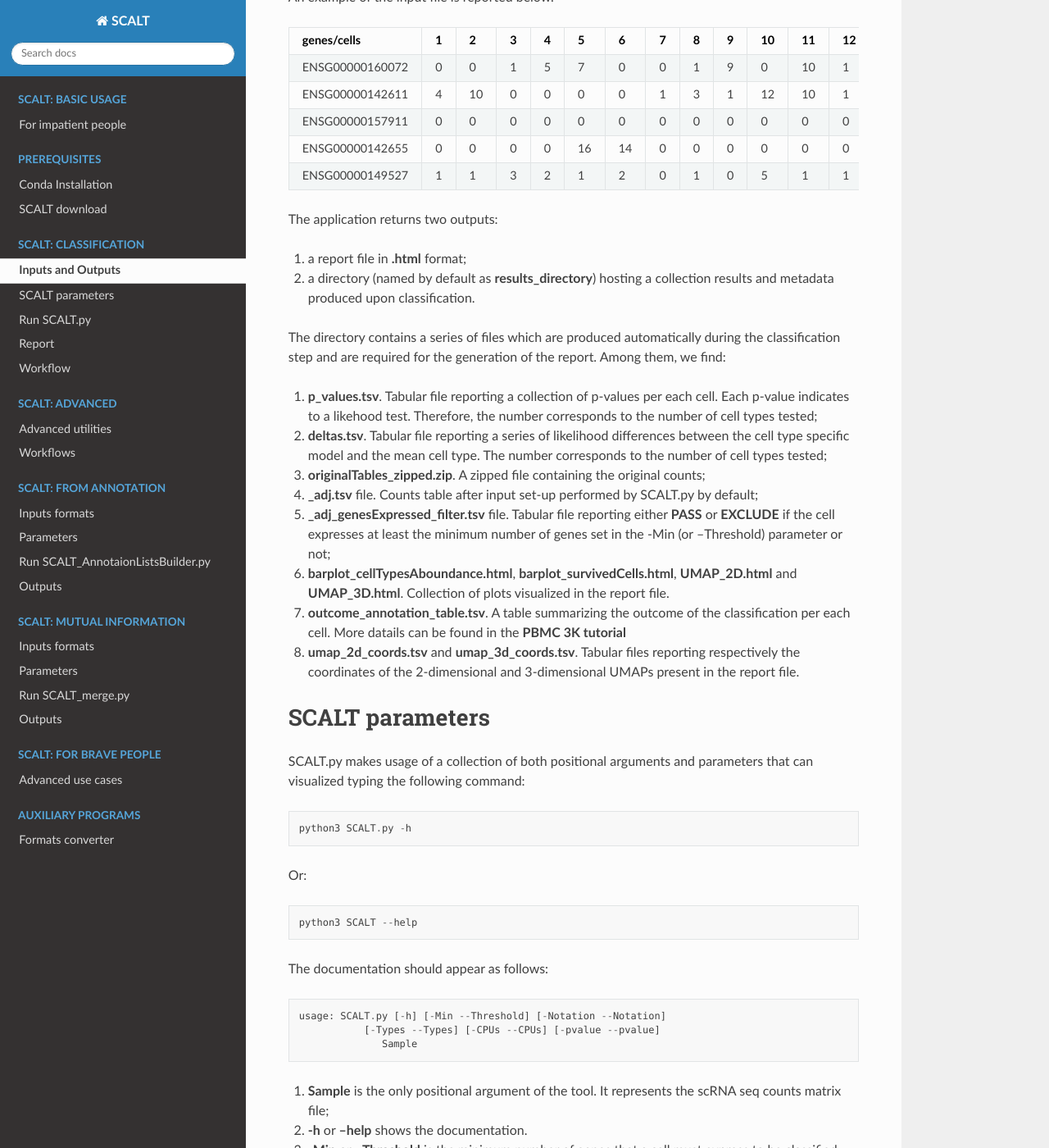
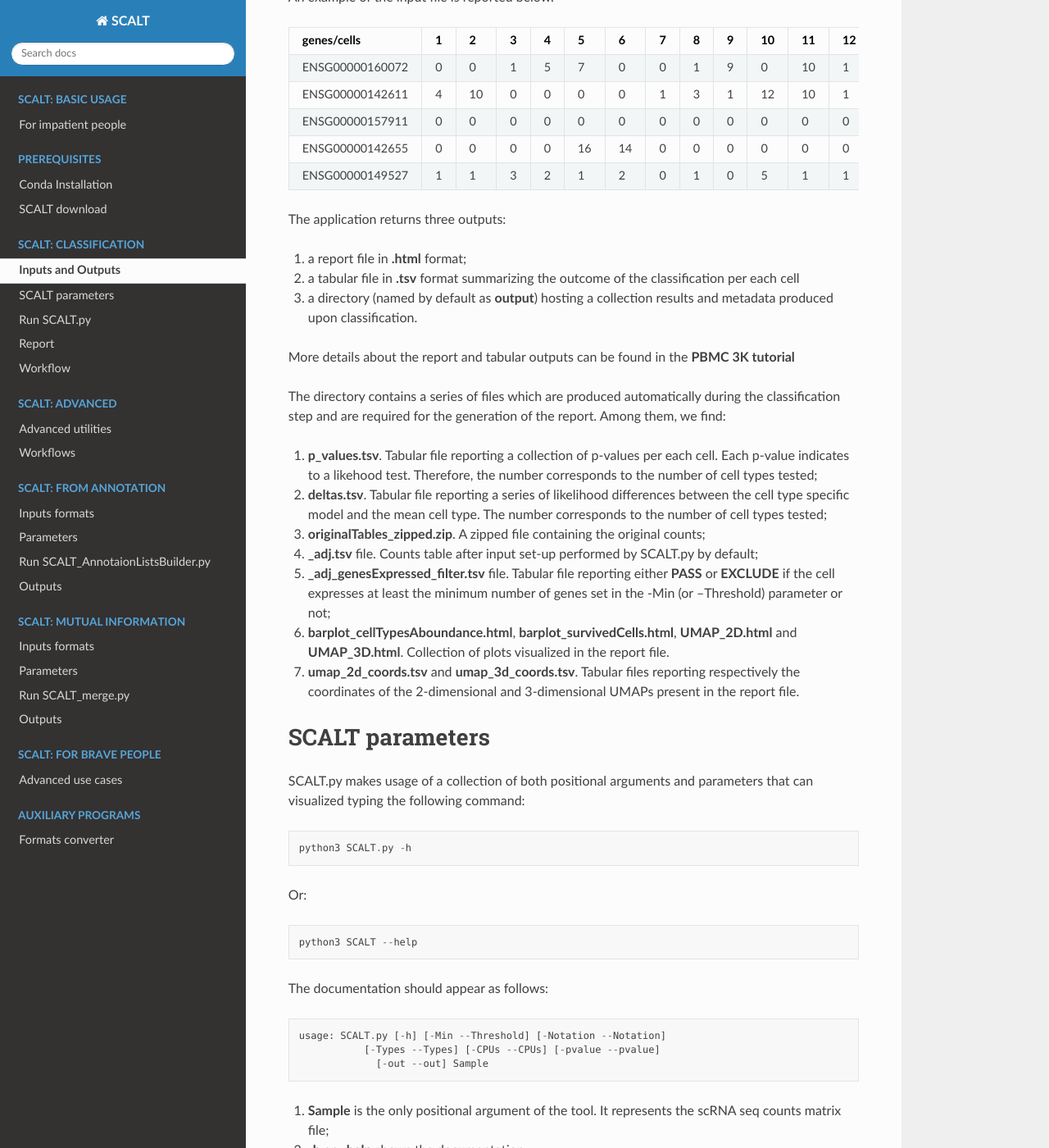
Before and after one commit to danitrave/SCALT, a Sphinx documentation site: the page built from docs/source/classification.rst, in a window 1280 px wide and 1400 px high, scrolled down 516 px. Shown: the whole window at 82% size. Built offline with Sphinx 7.4.7 and the Read the Docs theme 3.1.0, drawn with Linux system fonts in a browser that asks for light colours; some of the changed text lies outside the part shown.

Commit message:
Update classification.rst

```diff
--- a/docs/source/classification.rst
+++ b/docs/source/classification.rst
@@ -145,10 +145,13 @@ An example of the input file is reported below.
      - 1
      - 1
 
-The application returns two outputs:
+The application returns three outputs:
 
 1. a report file in **.html** format;
-2. a directory (named by default as **results_directory**) hosting a collection results and metadata produced upon classification.
+2. a tabular file in **.tsv** format summarizing the outcome of the classification per each cell
+3. a directory (named by default as **output**) hosting a collection results and metadata produced upon classification.
+
+More details about the report and tabular outputs can be found in the **PBMC 3K tutorial**
 
 The directory contains a series of files which are produced automatically during the classification step and are required for the generation of the report. Among them, we find:
 
@@ -158,8 +161,7 @@ The directory contains a series of files which are produced automatically during
 4. **_adj.tsv** file. Counts table after input set-up performed by SCALT.py by default;
 5. **_adj_genesExpressed_filter.tsv** file. Tabular file reporting either **PASS** or **EXCLUDE** if the cell expresses at least the minimum number of genes set in the -Min (or --Threshold) parameter or not;
 6. **barplot_cellTypesAboundance.html**, **barplot_survivedCells.html**, **UMAP_2D.html** and **UMAP_3D.html**. Collection of plots visualized in the report file.
-7. **outcome_annotation_table.tsv**. A table summarizing the outcome of the classification per each cell. More datails can be found in the **PBMC 3K tutorial**
-8. **umap_2d_coords.tsv** and **umap_3d_coords.tsv**. Tabular files reporting respectively the coordinates of the 2-dimensional and 3-dimensional UMAPs present in the report file.
+7. **umap_2d_coords.tsv** and **umap_3d_coords.tsv**. Tabular files reporting respectively the coordinates of the 2-dimensional and 3-dimensional UMAPs present in the report file.
 
 
 SCALT parameters
@@ -183,7 +185,7 @@ The documentation should appear as follows:
 
   usage: SCALT.py [-h] [-Min --Threshold] [-Notation --Notation]
              [-Types --Types] [-CPUs --CPUs] [-pvalue --pvalue]
-                Sample
+               [-out --out] Sample
 
 1. **Sample** is the only positional argument of the tool. It represents the scRNA seq counts matrix file;
 2. **-h** or **--help** shows the documentation.
@@ -191,7 +193,8 @@ The documentation should appear as follows:
 4. **-Notation** or **--Notation** is the type of gene notation present in the counts. The defaul is **ensembl id**. Instead, write **gene_symbol** to switch to the gene symbol nomenclature;
 5. **-Types** or **--Types** is the name of the directory containing the lists of the cell types to use in the likelihood test. By default, only the 293 pre-compiled lists (DISCO, HPA) are used. To use only the custom lists generated from annotation, insert **custom**;
 6. **-CPUs** or **--CPUs** is number of processors employed. The default is **1**;
-7. **-pvalue** or **--pvalue** indicates the significance level corresponding to the likelihood difference that there must be between the most signficant classification and the other pluasible ones in order to unequivocally annotate a cell to a type. If the likelihood difference is not reached, the cell will be classified as **multiassigned**. By default, the p-value threshold is **0.05** and corresponds to a likelihood difference of 6. Set the threshold to **0.01** to increase the stringency of the likelihood difference up to 9.
+7. **-pvalue** or **--pvalue** indicates the significance level corresponding to the likelihood difference that there must be between the most signficant classification and the other pluasible ones in order to unequivocally annotate a cell to a type. If the likelihood difference is not reached, the cell will be classified as **multiassigned**. By default, the p-value threshold is **0.05** and corresponds to a likelihood difference of 6. Set the threshold to **0.01** to increase the stringency of the likelihood difference up to 9;
+8. **-out** or **--out** is the name referring to the final output files. By default is **output**.
 
 Run SCALT.py
 =========
```
